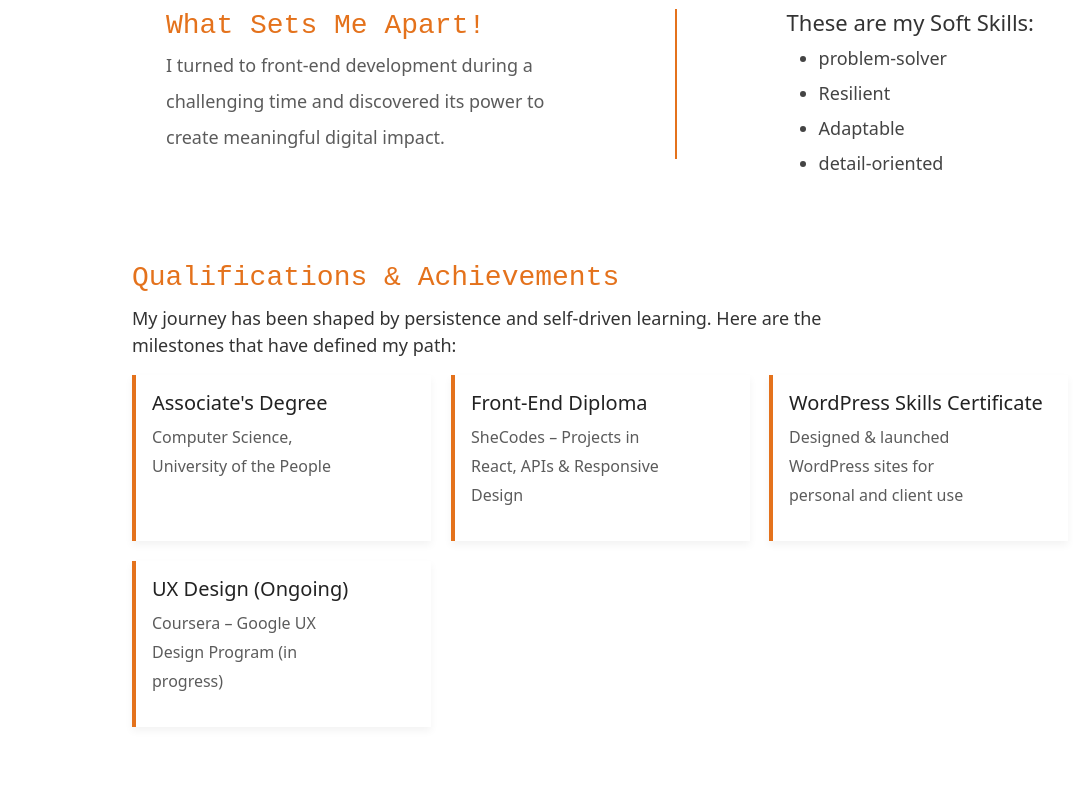
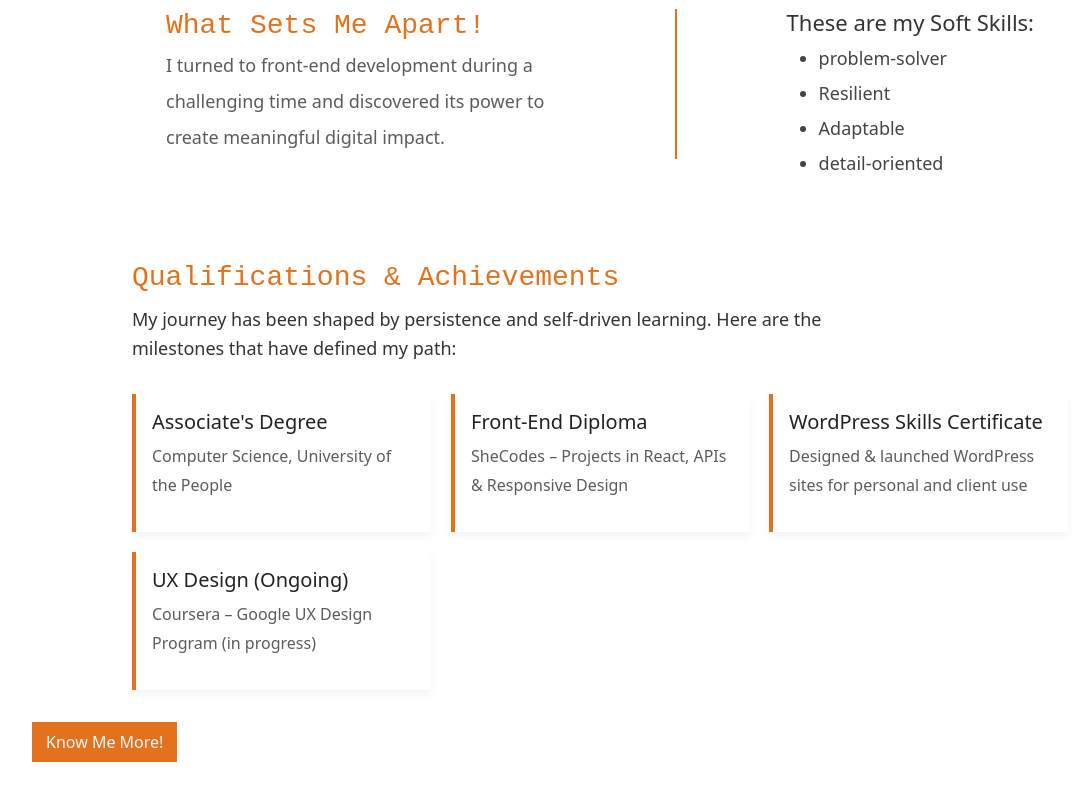
Before and after one commit to ZaamiAhmed/MaryamAhmed, a React (Create React App) app in the folder my-portfolio/: page / in a window 1280 px wide. Shown: the part 1138-1938 px from the top of the page, without its empty margins (0-1073 px from the left). Built offline with nearby package versions, Linux system fonts and the light colour scheme.

Commit message:
added button to skill-section

```diff
--- a/my-portfolio/src/components/Skills.jsx
+++ b/my-portfolio/src/components/Skills.jsx
@@ -106,6 +106,13 @@ export default function Skills() {
             </div>
           </div>
         </div>
+        <a
+          href="./about"
+          target="_blank"
+          rel="noopener noreferrer"
+        >
+        <button>Know Me More!</button>
+        </a>
       </div>
     );
 
--- a/my-portfolio/src/components/skills.css
+++ b/my-portfolio/src/components/skills.css
@@ -135,9 +135,9 @@ background-color: #000;
 
 }
 .qualifications-intro p{
-  line-height: 1.5;
+  line-height: 1.6;
   font-size: 18px;
-  margin-bottom: 1rem;
+  margin-bottom: 2rem;
 
 }
 .certificate-grid{
@@ -163,9 +163,11 @@ background-color: #000;
   font-size: 20px;
   color: #222;
 }
-.certificate-card p{
+.certificate-grid .certificate-card p{
   font-size: 16px;
   color: #333;
+  max-width: 300px;
+
 }
 @keyframes popIn {
   0% {
@@ -180,6 +182,17 @@ background-color: #000;
     opacity: 1;
     transform: scale(1);
   }
+}
+ button{
+  padding: 8px 14px;
+  font-size: 21px;
+  background-color:#e4721c;
+  border: none;
+  border-radius: 4px;
+  /* margin-right: 20px; */
+  color: aliceblue;
+
+
 }
 
 
```
